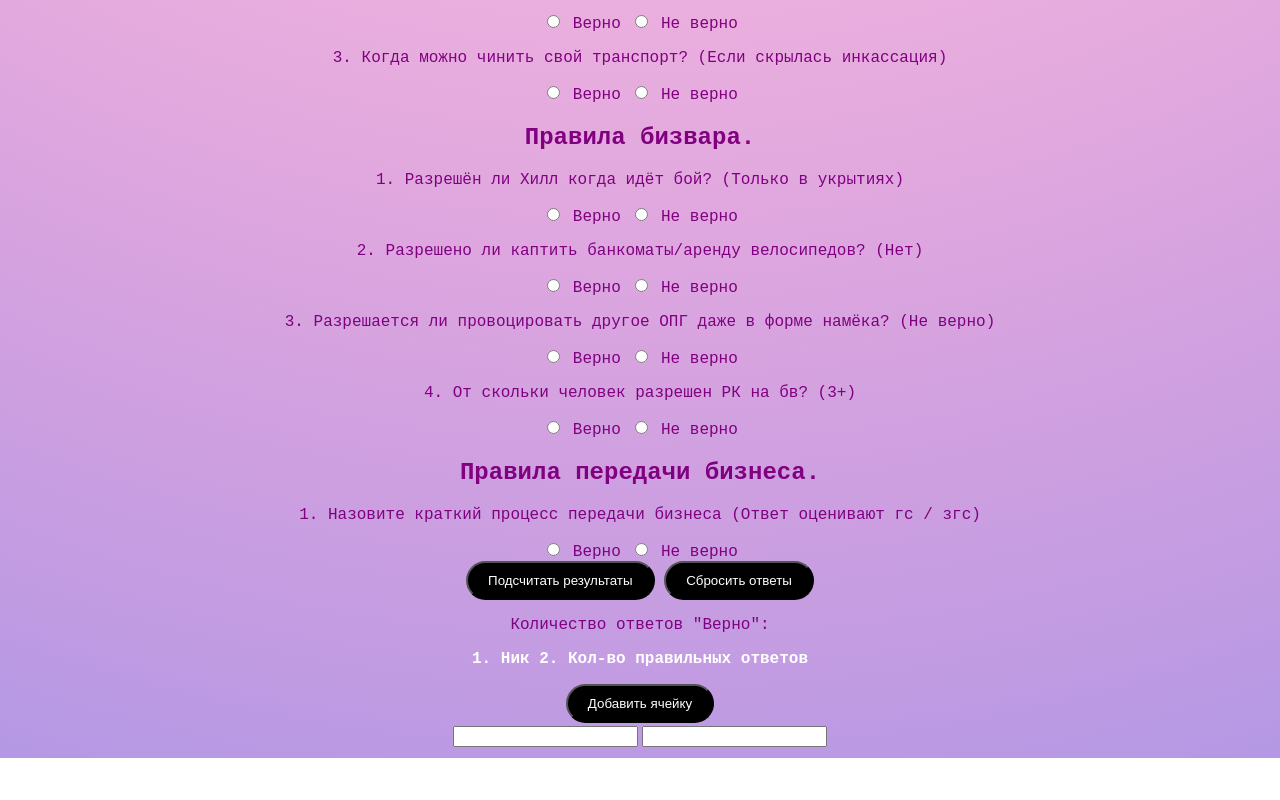
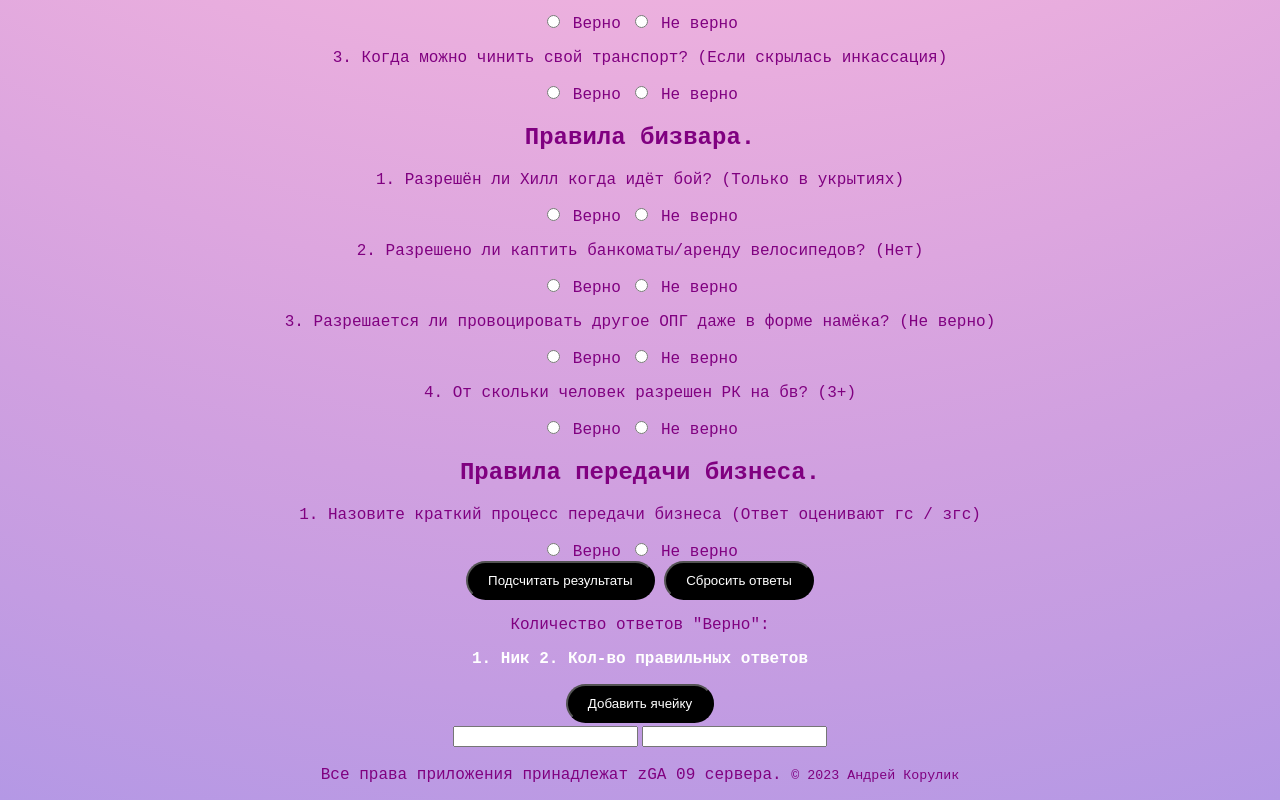
Before and after one commit to rizzqol/-helper, a plain HTML site: page index.html in a window 1280 px wide. Shown: the part 818-1618 px from the top of the page. Before the commit the page ends 1576 px from the top, so only its background shows below. Drawn offline with Linux system fonts and the light colour scheme.

Commit message:
Add files via upload

```diff
--- a/index.html
+++ b/index.html
@@ -175,5 +175,6 @@
     tableBody.appendChild(newRow);
   });
 </script>
+<p>Все права приложения принадлежат zGA 09 сервера. <small>© 2023 Андрей Корулик</small></p>
 </center>
 	</html>
```
